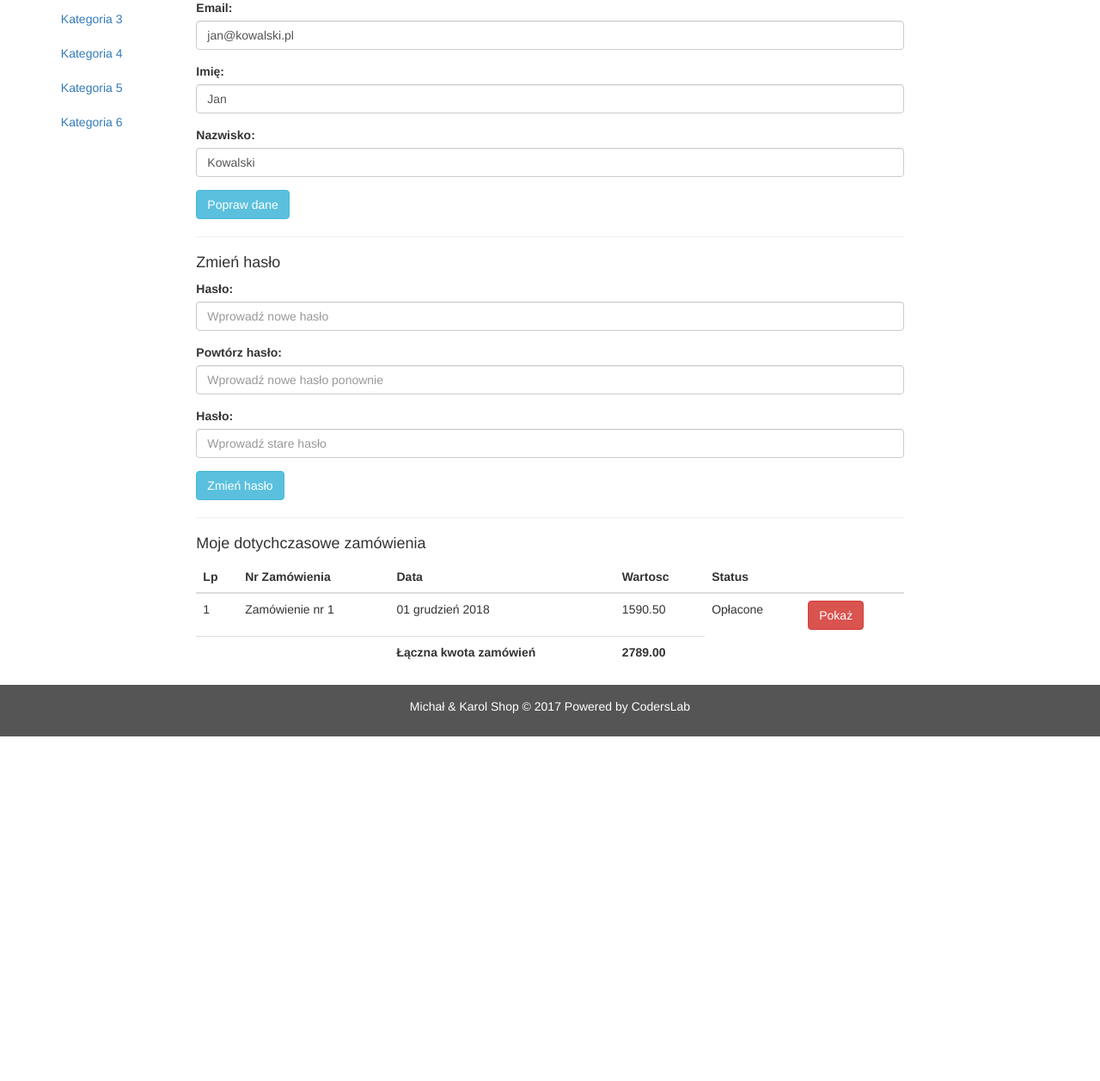
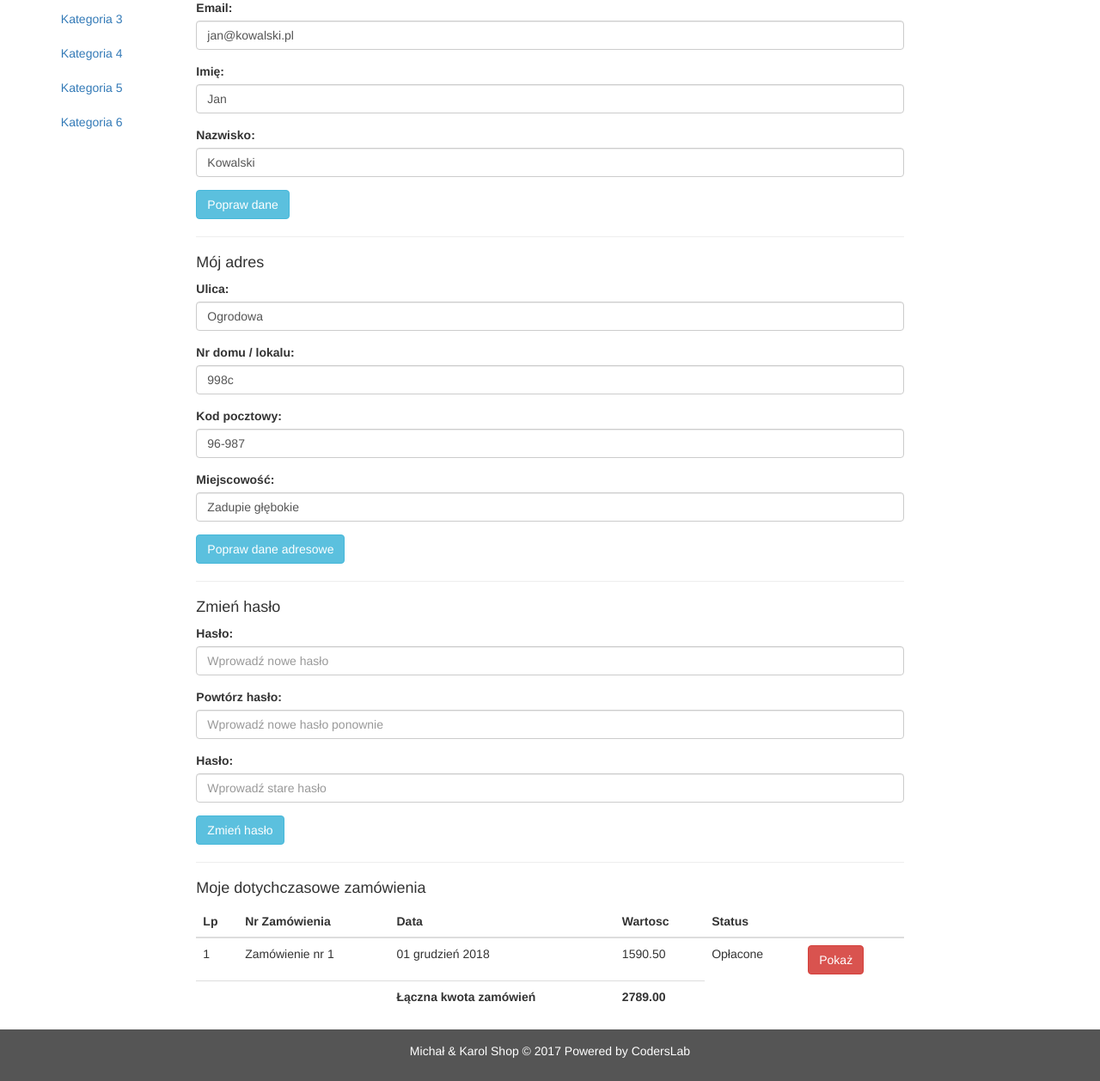
Before and after one commit to Karol-Szalwinski/M-K_SHOP, a PHP site: page /shop/user.php in a window 1280 px wide. Shown: the part 190-1448 px from the top of the page at 86% size. Before the commit the page ends 1047 px from the top, so only its background shows below. Run offline with PHP 8.4, Linux system fonts and the light colour scheme.

Commit message:
Użytkownik może już poprawić swoje dane adresowe

```diff
--- a/shop/user.php
+++ b/shop/user.php
@@ -17,7 +17,7 @@
     <body>
         <!-----------Nagłówek z menu-------------->
         <header>
-<?php require_once __DIR__ . '/header.php' ?>
+            <?php require_once __DIR__ . '/header.php' ?>
         </header>
 
         <!—-----------Główna treść --------------->
@@ -27,7 +27,7 @@
             <div class="row content">
 
                 <!—-----------Panel z kategoriami --------------->
-<?php require_once __DIR__ . '/sidebar.php' ?>
+                <?php require_once __DIR__ . '/sidebar.php' ?>
 
                 <div class="col-sm-8 text-left">
 
@@ -48,6 +48,27 @@
                             <input type="text" class="form-control" id="surname" value="Kowalski">
                         </div>
                         <button type="submit" class="btn btn-info">Popraw dane</button>
+                    </form>
+                    <hr>
+                    <h4>Mój adres</h4>
+                    <form>
+                        <div class="form-group">
+                            <label for="street">Ulica:</label>
+                            <input type="text" class="form-control" id="street" value="Ogrodowa">
+                        </div>
+                        <div class="form-group">
+                            <label for="no">Nr domu / lokalu:</label>
+                            <input type="text" class="form-control" id="no" value="998c">
+                        </div>
+                        <div class="form-group">
+                            <label for="postcode">Kod pocztowy:</label>
+                            <input type="text" class="form-control" id="postcode" value="96-987">
+                        </div>
+                        <div class="form-group">
+                            <label for="city">Miejscowość:</label>
+                            <input type="text" class="form-control" id="city" value="Zadupie głębokie">
+                        </div>
+                        <button type="submit" class="btn btn-info">Popraw dane adresowe</button>
                     </form>
                     <hr>
                     <h4>Zmień hasło</h4>
@@ -89,7 +110,7 @@
                                 <td>01 grudzień 2018</td>
                                 <td>1590.50</td>
                                 <td>Opłacone</td>
-                                <td><button type="button" class="btn btn-danger" onclick="location.href='order.php';">Pokaż</button></td>
+                                <td><button type="button" class="btn btn-danger" onclick="location.href = 'order.php';">Pokaż</button></td>
 
                             </tr>
 
@@ -108,7 +129,7 @@
     </div>
 
     <!—--------------Stopka------------------->
-<?php require_once __DIR__ . '/footer.php' ?>
+    <?php require_once __DIR__ . '/footer.php' ?>
 
 </body>
 </html>
```
